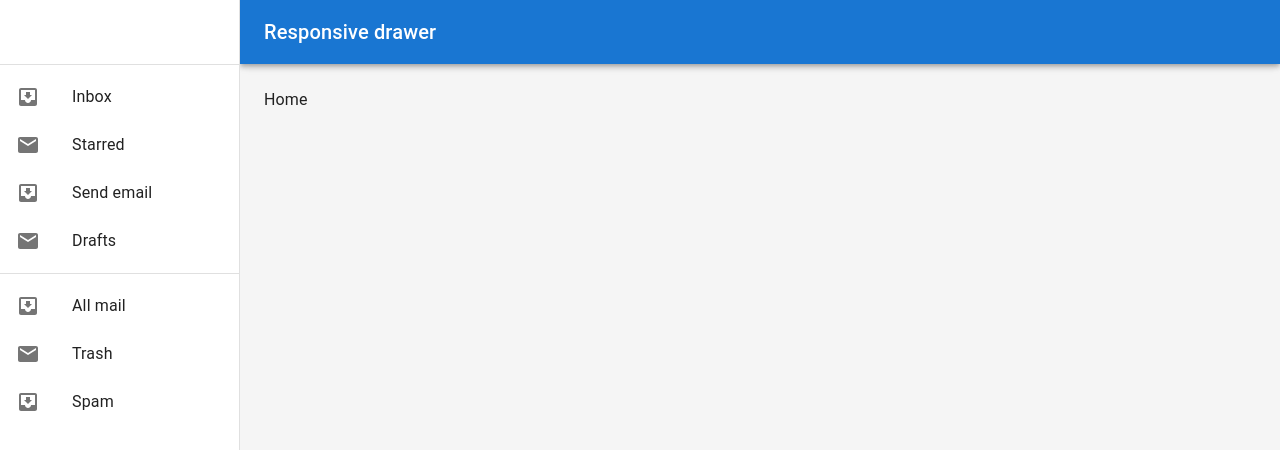
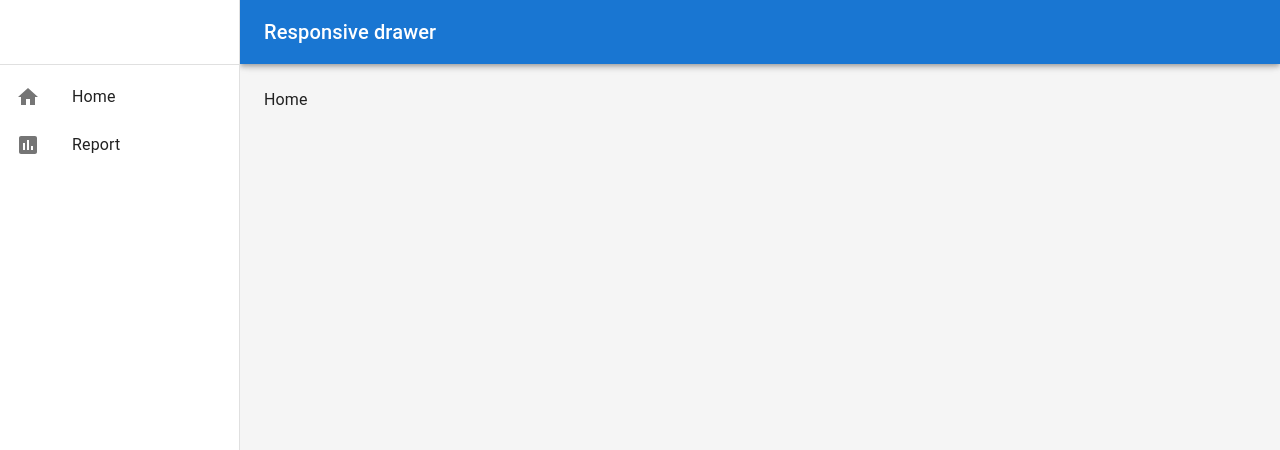
Before and after one commit to TaiseiChiba/resct-household-app, a React (Create React App) app: page / in a window 1280 px wide. Shown: the top 450 px of the page. Built offline with nearby package versions, Linux system fonts and the light colour scheme; the HTML template or start-up script is replaced by a standard one.

Commit message:
サイドバーのアイテムをインターフェイスで定義

```diff
--- a/src/components/common/SideBar.tsx
+++ b/src/components/common/SideBar.tsx
@@ -1,8 +1,9 @@
 import { Box, Divider, Drawer, List, ListItem, ListItemButton, ListItemIcon, ListItemText, Toolbar } from '@mui/material'
 import IconButton from '@mui/material/IconButton';
 import InboxIcon from '@mui/icons-material/MoveToInbox';
-import MenuIcon from '@mui/icons-material/Menu';
+import HomeIcon from '@mui/icons-material/Home';
 import MailIcon from '@mui/icons-material/Mail';
+import AssessmentIcon from '@mui/icons-material/Assessment';
 
 import React from 'react'
 
@@ -17,31 +18,32 @@
   handleDrawerClose: () => void
 }
 
+interface SideBarItem {
+  text: string,
+  path: string,
+  icon: React.ComponentType
+}
+
+const SideBar = ({drawerWidth, mobileOpen, handleDrawerTransitionEnd, handleDrawerClose}: SideBarProps) => {
+
+  const sideBarItems: SideBarItem[] = [
+    {text: "Home", path: "/", icon: HomeIcon},
+    {text: "Report", path: "/report", icon: AssessmentIcon}
+  ]
+
   const drawer = (
     <div>
       <Toolbar />
       <Divider />
       <List>
-      {['Inbox', 'Starred', 'Send email', 'Drafts'].map((text, index) => (
-        <ListItem key={text} disablePadding>
+        {sideBarItems.map((item, index) => (
+          <ListItem key={index} disablePadding>
             <ListItemButton>
               <ListItemIcon>
-              {index % 2 === 0 ? <InboxIcon /> : <MailIcon />}
+                {/* {index % 2 === 0 ? <InboxIcon /> : <MailIcon />} */}
+                < item.icon />
               </ListItemIcon>
-            <ListItemText primary={text} />
-          </ListItemButton>
-        </ListItem>
-      ))}
-    </List>
-    <Divider />
-    <List>
-      {['All mail', 'Trash', 'Spam'].map((text, index) => (
-        <ListItem key={text} disablePadding>
-          <ListItemButton>
-            <ListItemIcon>
-              {index % 2 === 0 ? <InboxIcon /> : <MailIcon />}
-            </ListItemIcon>
-            <ListItemText primary={text} />
+              <ListItemText primary={item.text} />
             </ListItemButton>
           </ListItem>
         ))}
@@ -49,8 +51,6 @@
     </div>
   );
 
-
-const SideBar = ({drawerWidth, mobileOpen, handleDrawerTransitionEnd, handleDrawerClose}: SideBarProps) => {
   return (
     <Box
         component="nav"
```
Lines whose indentation alone changed are shown as unchanged.
